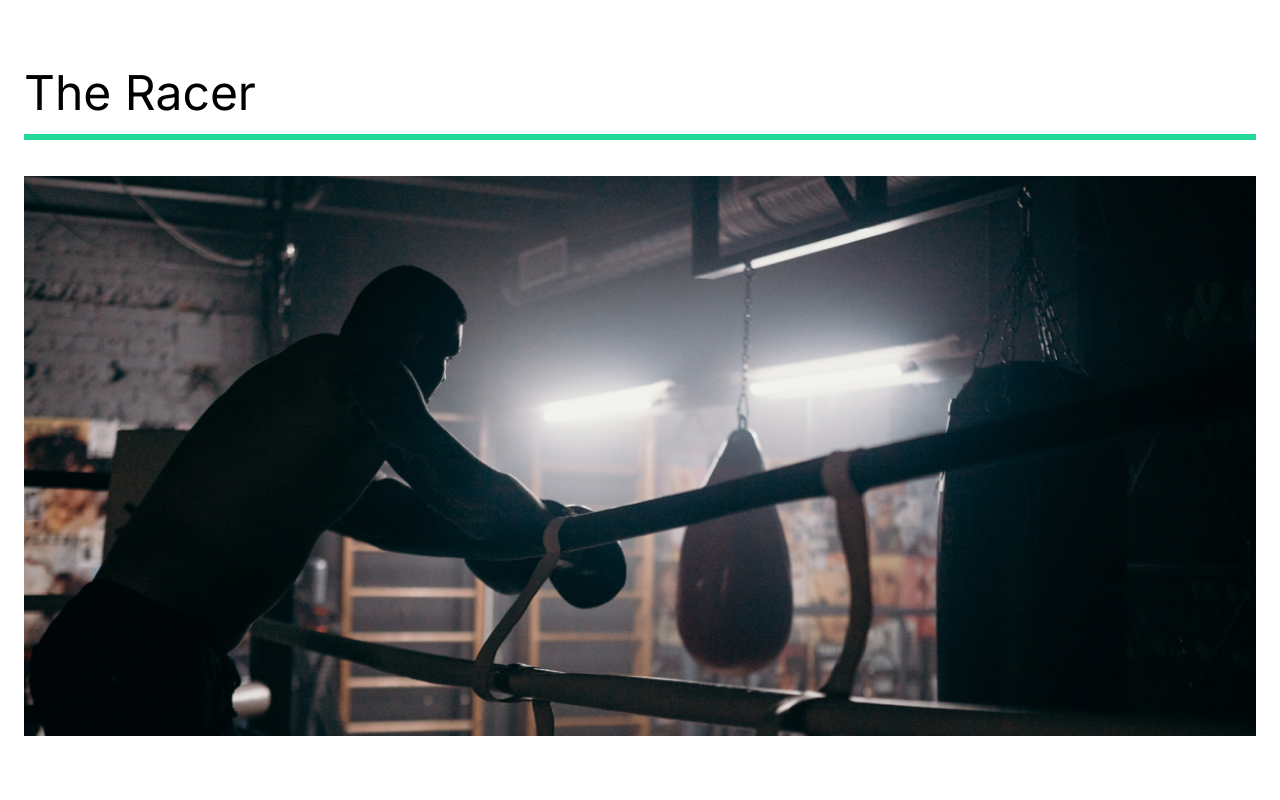
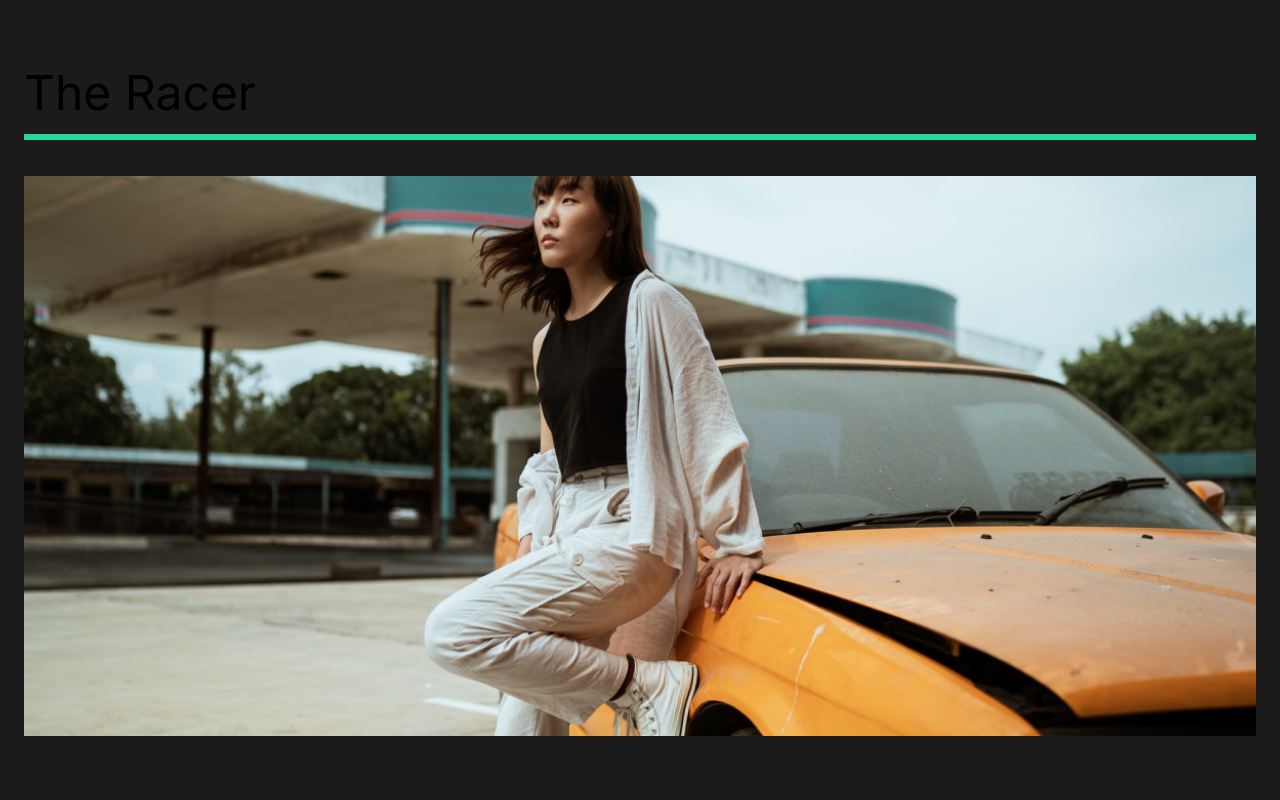
Before and after one commit to kirillginko/capture-portfolio, a React (Create React App) app: page /work in a window 1280 px wide. Shown: the part 940-1740 px from the top of the page. Built offline with nearby package versions, Linux system fonts and the light colour scheme.

Commit message:
finished rough draft

```diff
--- a/src/index.js
+++ b/src/index.js
@@ -11,8 +11,3 @@ ReactDOM.render(
   </React.StrictMode>,
   document.getElementById("root")
 );
-
-// If you want to start measuring performance in your app, pass a function
-// to log results (for example: reportWebVitals(console.log))
-// or send to an analytics endpoint. Learn more: https://bit.ly/CRA-vitals
-// reportWebVitals();
--- a/src/pages/OurWork.js
+++ b/src/pages/OurWork.js
@@ -23,7 +23,7 @@ const OurWork = () => {
   const [element2, controls2] = useScroll();
   return (
     <Work
-      style={{ background: "#fff" }}
+      style={{ background: "#1b1b1b" }}
       exit="exit"
       variants={pageAnimation}
       initial="hidden"
@@ -36,20 +36,12 @@ const OurWork = () => {
         <Frame4 variants={slider}></Frame4>
       </motion.div>
       <Movie>
-        <motion.h2 variants={fade}>The Athlete</motion.h2>
+        <motion.h2>The Athlete</motion.h2>
         <motion.div variants={lineAnim} className="line"></motion.div>
         <Link to="/work/the-athlete">
           <Hide>
             <motion.img variants={photoAnim} src={athlete} alt="athlete" />
           </Hide>
-        </Link>
-      </Movie>
-
-      <Movie ref={element} variants={fade} animate={controls} initial="hidden">
-        <h2>The Racer</h2>
-        <motion.div variants={lineAnim} className="line"></motion.div>
-        <Link to="/work/the-athlete">
-          <img src={athlete} variants={photoAnim} alt="theracer" />
         </Link>
       </Movie>
 
```
Also changed, not shown: src/components/AboutSection.js (+5 -13 lines), src/reportWebVitals.js (deleted, +0 -13 lines), src/setupTests.js (deleted, +0 -5 lines), 1 other file (tests, documents, lock files or other folders).
